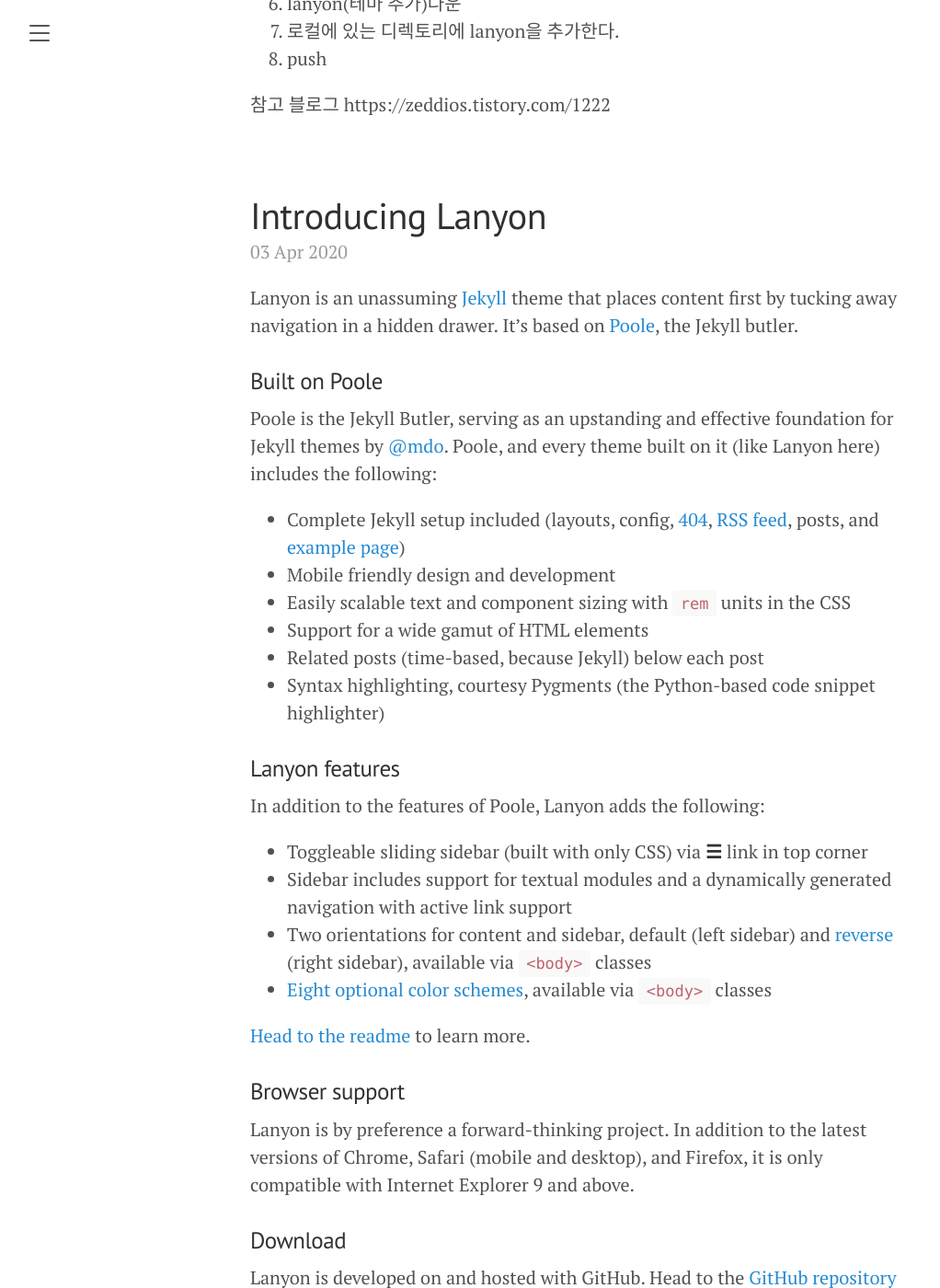
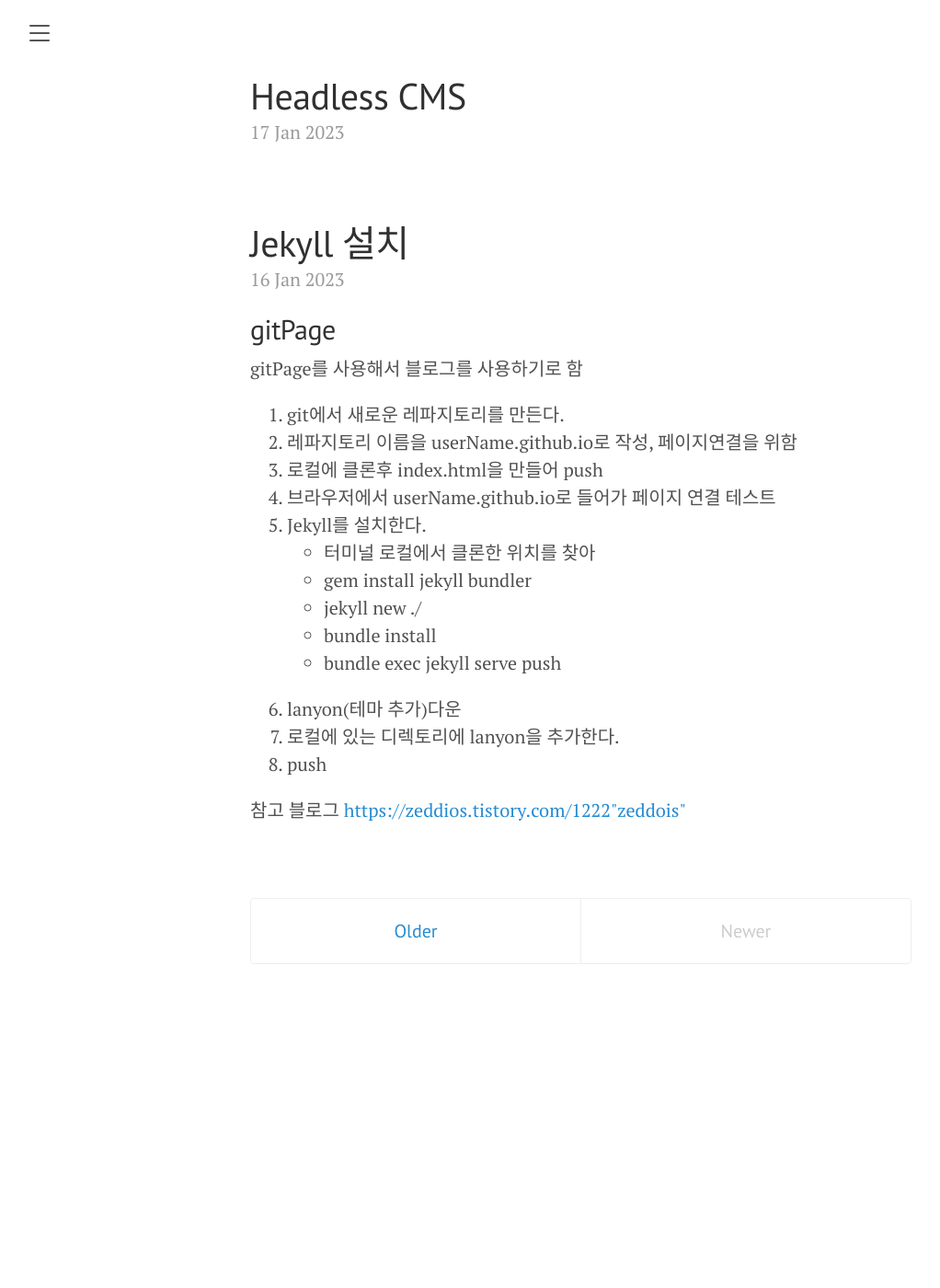
Before and after one commit to mycookie1/mycookie1.github.io, a Jekyll site: the page built from index.html, in a window 1280 px wide and 1400 px high, scrolled down 821 px. Shown: the whole window at 92% size, without its empty margins (8-1030 px from the left). Built offline with Jekyll 4.4.1, drawn with Linux system fonts in a browser that asks for light colours; the list of posts is cut into pages by our own code; after the commit the page ends 1929 px from its top, so only the background shows below that; some of the changed text lies outside the part shown.

Commit message:
[feat]  2023-01-17

```diff
--- a/_posts/2020-04-01-whats-jekyll.md
+++ /dev/null
@@ -1,12 +0,0 @@
----
-layout: post
-title: What's Jekyll?
----
-
-[Jekyll](https://jekyllrb.com) is a static site generator, an open-source tool for creating simple yet powerful websites of all shapes and sizes. From [the project's readme](https://github.com/mojombo/jekyll/blob/master/README.markdown):
-
-  > Jekyll is a simple, blog aware, static site generator. It takes a template directory [...] and spits out a complete, static website suitable for serving with Apache or your favorite web server. This is also the engine behind GitHub Pages, which you can use to host your project’s page or blog right here from GitHub.
-
-It's an immensely useful tool and one we encourage you to use here with Lanyon.
-
-Find out more by [visiting the project on GitHub](https://github.com/mojombo/jekyll).
--- a/_posts/2020-04-02-example-content.md
+++ /dev/null
@@ -1,122 +0,0 @@
----
-layout: post
-title: Example content
----
-
-
-<div class="message">
-  Howdy! This is an example blog post that shows several types of HTML content supported in this theme.
-</div>
-
-Cum sociis natoque penatibus et magnis <a href="#">dis parturient montes</a>, nascetur ridiculus mus. *Aenean eu leo quam.* Pellentesque ornare sem lacinia quam venenatis vestibulum. Sed posuere consectetur est at lobortis. Cras mattis consectetur purus sit amet fermentum.
-
-> Curabitur blandit tempus porttitor. Nullam quis risus eget urna mollis ornare vel eu leo. Nullam id dolor id nibh ultricies vehicula ut id elit.
-
-Etiam porta **sem malesuada magna** mollis euismod. Cras mattis consectetur purus sit amet fermentum. Aenean lacinia bibendum nulla sed consectetur.
-
-## Inline HTML elements
-
-HTML defines a long list of available inline tags, a complete list of which can be found on the [Mozilla Developer Network](https://developer.mozilla.org/en-US/docs/Web/HTML/Element).
-
-- **To bold text**, use `<strong>`.
-- *To italicize text*, use `<em>`.
-- Abbreviations, like <abbr title="HyperText Markup Langage">HTML</abbr> should use `<abbr>`, with an optional `title` attribute for the full phrase.
-- Citations, like <cite>&mdash; Mark otto</cite>, should use `<cite>`.
-- <del>Deleted</del> text should use `<del>` and <ins>inserted</ins> text should use `<ins>`.
-- Superscript <sup>text</sup> uses `<sup>` and subscript <sub>text</sub> uses `<sub>`.
-
-Most of these elements are styled by browsers with few modifications on our part.
-
-## Heading
-
-Vivamus sagittis lacus vel augue rutrum faucibus dolor auctor. Duis mollis, est non commodo luctus, nisi erat porttitor ligula, eget lacinia odio sem nec elit. Morbi leo risus, porta ac consectetur ac, vestibulum at eros.
-
-### Code
-
-Cum sociis natoque penatibus et magnis dis `code element` montes, nascetur ridiculus mus.
-
-{% highlight js %}
-// Example can be run directly in your JavaScript console
-
-// Create a function that takes two arguments and returns the sum of those arguments
-var adder = new Function("a", "b", "return a + b");
-
-// Call the function
-adder(2, 6);
-// > 8
-{% endhighlight %}
-
-Aenean lacinia bibendum nulla sed consectetur. Etiam porta sem malesuada magna mollis euismod. Fusce dapibus, tellus ac cursus commodo, tortor mauris condimentum nibh, ut fermentum massa.
-
-### Lists
-
-Cum sociis natoque penatibus et magnis dis parturient montes, nascetur ridiculus mus. Aenean lacinia bibendum nulla sed consectetur. Etiam porta sem malesuada magna mollis euismod. Fusce dapibus, tellus ac cursus commodo, tortor mauris condimentum nibh, ut fermentum massa justo sit amet risus.
-
-* Praesent commodo cursus magna, vel scelerisque nisl consectetur et.
-* Donec id elit non mi porta gravida at eget metus.
-* Nulla vitae elit libero, a pharetra augue.
-
-Donec ullamcorper nulla non metus auctor fringilla. Nulla vitae elit libero, a pharetra augue.
-
-1. Vestibulum id ligula porta felis euismod semper.
-2. Cum sociis natoque penatibus et magnis dis parturient montes, nascetur ridiculus mus.
-3. Maecenas sed diam eget risus varius blandit sit amet non magna.
-
-Cras mattis consectetur purus sit amet fermentum. Sed posuere consectetur est at lobortis.
-
-<dl>
-  <dt>HyperText Markup Language (HTML)</dt>
-  <dd>The language used to describe and define the content of a Web page</dd>
-
-  <dt>Cascading Style Sheets (CSS)</dt>
-  <dd>Used to describe the appearance of Web content</dd>
-
-  <dt>JavaScript (JS)</dt>
-  <dd>The programming language used to build advanced Web sites and applications</dd>
-</dl>
-
-Integer posuere erat a ante venenatis dapibus posuere velit aliquet. Morbi leo risus, porta ac consectetur ac, vestibulum at eros. Nullam quis risus eget urna mollis ornare vel eu leo.
-
-### Tables
-
-Aenean lacinia bibendum nulla sed consectetur. Lorem ipsum dolor sit amet, consectetur adipiscing elit.
-
-<table>
-  <thead>
-    <tr>
-      <th>Name</th>
-      <th>Upvotes</th>
-      <th>Downvotes</th>
-    </tr>
-  </thead>
-  <tfoot>
-    <tr>
-      <td>Totals</td>
-      <td>21</td>
-      <td>23</td>
-    </tr>
-  </tfoot>
-  <tbody>
-    <tr>
-      <td>Alice</td>
-      <td>10</td>
-      <td>11</td>
-    </tr>
-    <tr>
-      <td>Bob</td>
-      <td>4</td>
-      <td>3</td>
-    </tr>
-    <tr>
-      <td>Charlie</td>
-      <td>7</td>
-      <td>9</td>
-    </tr>
-  </tbody>
-</table>
-
-Nullam id dolor id nibh ultricies vehicula ut id elit. Sed posuere consectetur est at lobortis. Nullam quis risus eget urna mollis ornare vel eu leo.
-
------
-
-Want to see something else added? <a href="https://github.com/poole/poole/issues/new">Open an issue.</a>
--- a/_posts/2020-04-03-introducing-lanyon.md
+++ /dev/null
@@ -1,38 +0,0 @@
----
-layout: post
-title: Introducing Lanyon
----
-
-Lanyon is an unassuming [Jekyll](http://jekyllrb.com) theme that places content first by tucking away navigation in a hidden drawer. It's based on [Poole](http://getpoole.com), the Jekyll butler.
-
-### Built on Poole
-
-Poole is the Jekyll Butler, serving as an upstanding and effective foundation for Jekyll themes by [@mdo](https://twitter.com/mdo). Poole, and every theme built on it (like Lanyon here) includes the following:
-
-* Complete Jekyll setup included (layouts, config, [404](/404), [RSS feed](/atom.xml), posts, and [example page](/about))
-* Mobile friendly design and development
-* Easily scalable text and component sizing with `rem` units in the CSS
-* Support for a wide gamut of HTML elements
-* Related posts (time-based, because Jekyll) below each post
-* Syntax highlighting, courtesy Pygments (the Python-based code snippet highlighter)
-
-### Lanyon features
-
-In addition to the features of Poole, Lanyon adds the following:
-
-* Toggleable sliding sidebar (built with only CSS) via **☰** link in top corner
-* Sidebar includes support for textual modules and a dynamically generated navigation with active link support
-* Two orientations for content and sidebar, default (left sidebar) and [reverse](https://github.com/poole/lanyon#reverse-layout) (right sidebar), available via `<body>` classes
-* [Eight optional color schemes](https://github.com/poole/lanyon#themes), available via `<body>` classes
-
-[Head to the readme](https://github.com/poole/lanyon#readme) to learn more.
-
-### Browser support
-
-Lanyon is by preference a forward-thinking project. In addition to the latest versions of Chrome, Safari (mobile and desktop), and Firefox, it is only compatible with Internet Explorer 9 and above.
-
-### Download
-
-Lanyon is developed on and hosted with GitHub. Head to the <a href="https://github.com/poole/lanyon">GitHub repository</a> for downloads, bug reports, and features requests.
-
-Thanks!
--- a/_posts/2023-01-16-jekyll.md
+++ b/_posts/2023-01-16-jekyll설치.md
@@ -23,4 +23,4 @@ gitPage를 사용해서 블로그를 사용하기로 함
 8. push
 
 참고 블로그
-https://zeddios.tistory.com/1222
+<https://zeddios.tistory.com/1222"zeddois">
--- /dev/null
+++ b/_posts/2023-01-17-Headless CMS.md
@@ -0,0 +1,6 @@
+---
+layout: post
+title:  "Headless CMS"
+category: Server
+tags: [Headless, CMS]
+---
```
Also changed, not shown: _posts/2023-01-16-jekyll사용법.md (+45 -0 lines), _posts/2023-01-17-TCP,UDP.md (added, +6 -0 lines), _posts/2023-01-17-메신저만들기1.md (added, +15 -0 lines), _posts/2023-01-17-프레임워크,라이브러리,플랫폼.md (added, +4 -0 lines), 1 other file.
